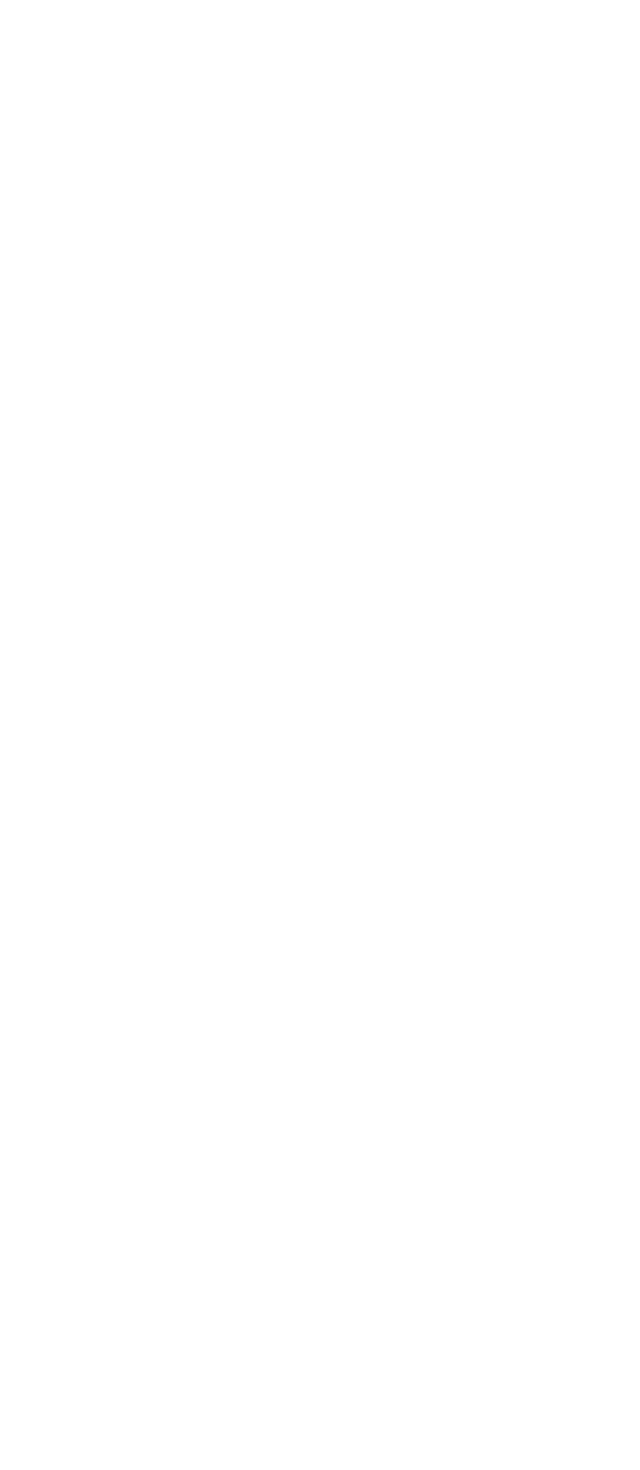
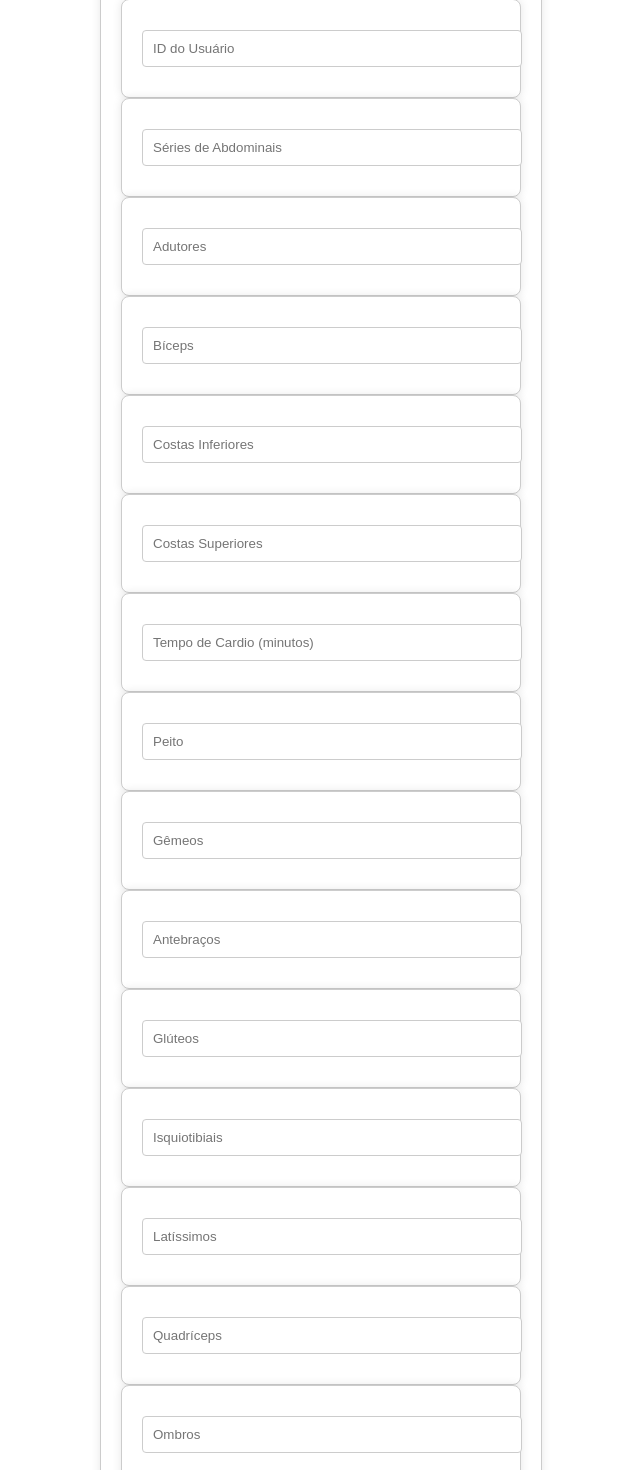
Before and after one commit to Dev-CarlosEC/PWFront, a React (Create React App) app in the folder academiaifg/: page /Exercise in a window 1280 px wide. Before the commit this address had no page. Shown: the part 100-1570 px from the top of the page, without its empty margins (319-959 px from the left). Before the commit the page ends 800 px from the top, so only its background shows below. Built offline with nearby package versions, Linux system fonts and the light colour scheme.

Commit message:
create-exercise-page

```diff
--- a/academiaifg/src/App.jsx
+++ b/academiaifg/src/App.jsx
@@ -6,6 +6,7 @@ import Register from './pages/Register';
 import Workout from './pages/Workout';
 import PrivateRoute from './components/PrivateRoute';
 import MedicalRecord from './pages/MedicalRecord';
+import Exercise from './pages/Exercise';
 import "./App.css";
 /**
  * The main App component.
@@ -29,8 +30,10 @@ function App() {
         <Route path="/login" element={<Login />} />
         <Route path="/register" element={<Register />} />
         <Route path="/" element={<Home />} />
+        <Route path="/Exercise" element={<Exercise/>} />
         <Route path="/MedicalRecord" element={<MedicalRecord/>} />
         <Route path="/workout" element={
+
           <PrivateRoute>
             <Workout />
           </PrivateRoute>
--- /dev/null
+++ b/academiaifg/src/pages/Exercise.jsx
@@ -0,0 +1,283 @@
+import React, { useState } from 'react';
+import { useNavigate } from 'react-router-dom';
+import api from '../services/api';
+import GlobalStyles from '../styles/GlobalStyles';
+
+const Exercise = () => {
+  const [formData, setFormData] = useState({
+    pescoco: '',
+    abdominais: '',
+    adutores: '',
+    biceps: '',
+    costas_inferiores: '',
+    costas_superiores: '',
+    cardio: '',
+    peito: '',
+    gemeos: '',
+    antebracos: '',
+    gluteos: '',
+    isquiotibiais: '',
+    latissimos: '',
+    quadriceps: '',
+    ombros: '',
+    triceps: '',
+    trapezio: '',
+  });
+
+  const [error, setError] = useState('');
+  const navigate = useNavigate();
+
+  /**
+   * Lida com a mudança de qualquer input no formulário.
+   *
+   * @param {Event} e O evento de mudança do input.
+   */
+  const handleChange = (e) => {
+    setFormData({
+      ...formData,
+      [e.target.name]: e.target.value
+    });
+  };
+
+  /**
+   * Valida os dados do formulário antes de enviar.
+   *
+   * @returns {boolean} Retorna true se a validação passar, caso contrário false.
+   */
+  const validateForm = () => {
+    // Exemplo de validação simples: verificar se o campo 'pescoco' está preenchido
+    if (!formData.pescoco.trim()) {
+      setError('O campo ID do Usuário é obrigatório.');
+      return false;
+    }
+
+    // Adicione mais validações conforme necessário
+    // Por exemplo, verificar se os campos numéricos contêm apenas números
+    const numericFields = [
+      'abdominais',
+      'adutores',
+      'biceps',
+      'costas_inferiores',
+      'costas_superiores',
+      'cardio',
+      'peito',
+      'gemeos',
+      'antebracos',
+      'gluteos',
+      'isquiotibiais',
+      'latissimos',
+      'quadriceps',
+      'ombros',
+      'triceps',
+      'trapezio',
+    ];
+
+    for (let field of numericFields) {
+      if (formData[field] && isNaN(formData[field])) {
+        setError(`O campo ${field} deve conter apenas números.`);
+        return false;
+      }
+    }
+
+    setError(''); // Limpa qualquer erro anterior
+    return true;
+  };
+
+  /**
+   * Lida com a submissão do formulário.
+   *
+   * @param {Event} e O evento de submissão do formulário.
+   * @returns {Promise<void>}
+   */
+  const handleSubmit = async (e) => {
+    e.preventDefault();
+
+    // Validação dos dados do formulário
+    if (!validateForm()) {
+      return;
+    }
+
+    try {
+      // Envia os dados para a API
+      await api.post('/api/exercise/', formData);
+      // Redireciona para a página desejada após o sucesso
+      navigate('/dashboard'); // Altere para a rota apropriada
+    } catch (error) {
+      console.error('Erro ao registrar:', error);
+      if (error.response && error.response.data && error.response.data.message) {
+        setError(error.response.data.message);
+      } else {
+        setError('Erro ao registrar. Verifique os dados e tente novamente.');
+      }
+    }
+  };
+
+  return (
+    <>
+      <GlobalStyles />
+      <div className='Exercise-container'>
+        <h1>Quantidade de Séries</h1>
+        {error && <p style={{ color: 'red' }}>{error}</p>}
+        <form onSubmit={handleSubmit}>
+          <div className='Exercise-container input'>
+            <input
+              type="text"
+              name="pescoco"
+              value={formData.pescoco}
+              onChange={handleChange}
+              placeholder="ID do Usuário"
+            />
+          </div>
+          <div className='Exercise-container input'>
+            <input
+              type="text"
+              name="abdominais"
+              value={formData.abdominais}
+              onChange={handleChange}
+              placeholder="Séries de Abdominais"
+            />
+          </div>
+          <div className='Exercise-container input'>
+            <input
+              type="text"
+              name="adutores"
+              value={formData.adutores}
+              onChange={handleChange}
+              placeholder="Adutores"
+            />
+          </div>
+          <div className='Exercise-container input'>
+            <input
+              type="text"
+              name="biceps"
+              value={formData.biceps}
+              onChange={handleChange}
+              placeholder="Bíceps"
+            />
+          </div>
+          <div className='Exercise-container input'>
+            <input
+              type="text"
+              name="costas_inferiores"
+              value={formData.costas_inferiores}
+              onChange={handleChange}
+              placeholder="Costas Inferiores"
+            />
+          </div>
+          <div className='Exercise-container input'>
+            <input
+              type="text"
+              name="costas_superiores"
+              value={formData.costas_superiores}
+              onChange={handleChange}
+              placeholder="Costas Superiores"
+            />
+          </div>
+          <div className='Exercise-container input'>
+            <input
+              type="text"
+              name="cardio"
+              value={formData.cardio}
+              onChange={handleChange}
+              placeholder="Tempo de Cardio (minutos)"
+            />
+          </div>
+          <div className='Exercise-container input'>
+            <input
+              type="text"
+              name="peito"
+              value={formData.peito}
+              onChange={handleChange}
+              placeholder="Peito"
+            />
+          </div>
+          <div className='Exercise-container input'>
+            <input
+              type="text"
+              name="gemeos"
+              value={formData.gemeos}
+              onChange={handleChange}
+              placeholder="Gêmeos"
+            />
+          </div>
+          <div className='Exercise-container input'>
+            <input
+              type="text"
+              name="antebracos"
+              value={formData.antebracos}
+              onChange={handleChange}
+              placeholder="Antebraços"
+            />
+          </div>
+          <div className='Exercise-container input'>
+            <input
+              type="text"
+              name="gluteos"
+              value={formData.gluteos}
+              onChange={handleChange}
+              placeholder="Glúteos"
+            />
+          </div>
+          <div className='Exercise-container input'>
+            <input
+              type="text"
+              name="isquiotibiais"
+              value={formData.isquiotibiais}
+              onChange={handleChange}
+              placeholder="Isquiotibiais"
+            />
+          </div>
+          <div className='Exercise-container input'>
+            <input
+              type="text"
+              name="latissimos"
+              value={formData.latissimos}
+              onChange={handleChange}
+              placeholder="Latíssimos"
+            />
+          </div>
+          <div className='Exercise-container input'>
+            <input
+              type="text"
+              name="quadriceps"
+              value={formData.quadriceps}
+              onChange={handleChange}
+              placeholder="Quadríceps"
+            />
+          </div>
+          <div className='Exercise-container input'>
+            <input
+              type="text"
+              name="ombros"
+              value={formData.ombros}
+              onChange={handleChange}
+              placeholder="Ombros"
+            />
+          </div>
+          <div className='Exercise-container input'>
+            <input
+              type="text"
+              name="triceps"
+              value={formData.triceps}
+              onChange={handleChange}
+              placeholder="Tríceps"
+            />
+          </div>
+          <div className='Exercise-container input'>
+            <input
+              type="text"
+              name="trapezio"
+              value={formData.trapezio}
+              onChange={handleChange}
+              placeholder="Trapézio"
+            />
+          </div>
+          <button type="submit">Salvar Informações</button>
+        </form>
+        <button onClick={() => navigate('/')}>Voltar para Home</button> {/* Botão para voltar para a página inicial */}
+      </div>
+    </>
+  );
+};
+
+export default Exercise;
--- a/academiaifg/src/pages/Home.jsx
+++ b/academiaifg/src/pages/Home.jsx
@@ -12,7 +12,7 @@ const Home = () => {
       <nav>
         <ul>
           <li><a href="#home">Home</a></li>
-          <li><a href="#about">Sobre</a></li>
+          <li><a href="/Exercise">Exercicios</a></li>
           <li><a href="#contact">Contato</a></li>
           <li><Link to="/login">Login</Link></li>
           <li><Link to="/workout">Treino</Link></li>
--- a/academiaifg/src/styles/GlobalStyles.js
+++ b/academiaifg/src/styles/GlobalStyles.js
@@ -51,7 +51,7 @@ footer {
     bottom: 0;
 }
 
-.login-container, .register-container, .workout-container, .MedicalRecord-container {
+.login-container, .register-container, .workout-container, .MedicalRecord-container, .Exercise-container {
     max-width: 400px;
     margin: 0 auto;
     padding: 20px;
@@ -61,12 +61,12 @@ footer {
     background-color: #fff;
   }
 
-  .login-container h1, .register-container h1, .workout-container h1, .MedicalRecord-container h1 {
+  .login-container h1, .register-container h1, .workout-container h1, .MedicalRecord-container h1, .Exercise-container h1 {
     text-align: center;
     margin-bottom: 20px;
   }
 
-  .login-container input, .register-container input, .workout-container input, .MedicalRecord-container input {
+  .login-container input, .register-container input, .workout-container input, .MedicalRecord-container input, .Exercise-container input {
     width: 100%;
     padding: 10px;
     margin: 10px 0;
@@ -74,7 +74,7 @@ footer {
     border-radius: 4px;
   }
 
-  .login-container button, .register-container button, .workout-container button, .MedicalRecord-container button {
+  .login-container button, .register-container button, .workout-container button, .MedicalRecord-container button, .Exercise-container button {
     width: 100%;
     padding: 10px;
     margin: 10px 0;
@@ -85,7 +85,7 @@ footer {
     cursor: pointer;
   }
 
-  .login-container button:hover, .register-container button:hover, .workout-container button:hover, .MedicalRecord-container button:hover {
+  .login-container button:hover, .register-container button:hover, .workout-container button:hover, .MedicalRecord-container button:hover, .Exercise-container button:hover {
     background-color: #45a049;
   }
 
```
